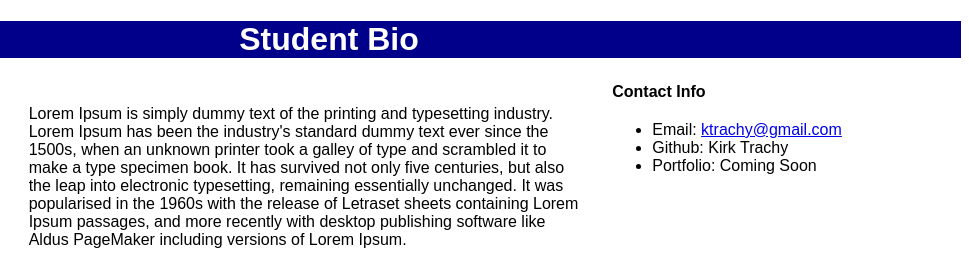
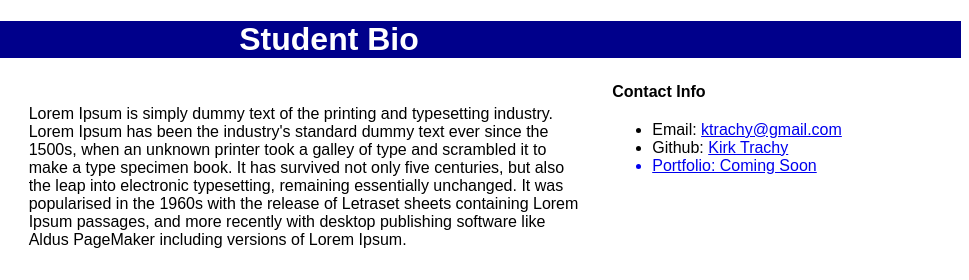
Before and after one commit to ktrachy/Student_Bio, a plain HTML site: page index.html in a window 1280 px wide. Shown: the top 280 px of the page, 311-1280 px from the left. Drawn offline with Linux system fonts and the light colour scheme.

Commit message:
Updating the Bio as a link

```diff
--- a/index.html
+++ b/index.html
@@ -41,7 +41,7 @@
             <td width="30%">
                <ul>
                   <li>Email: <a href="mailto:ktrachy@gmail.com">ktrachy@gmail.com</a></li>
-                  <li>Github: Kirk Trachy</li>
+                  <li>Github: <a href="https://github.com/ktrachy/Student_Bio/blob/master/index.html">Kirk Trachy</li>
                   <li>Portfolio: Coming Soon</li>
                </ul>
             </td>
```
